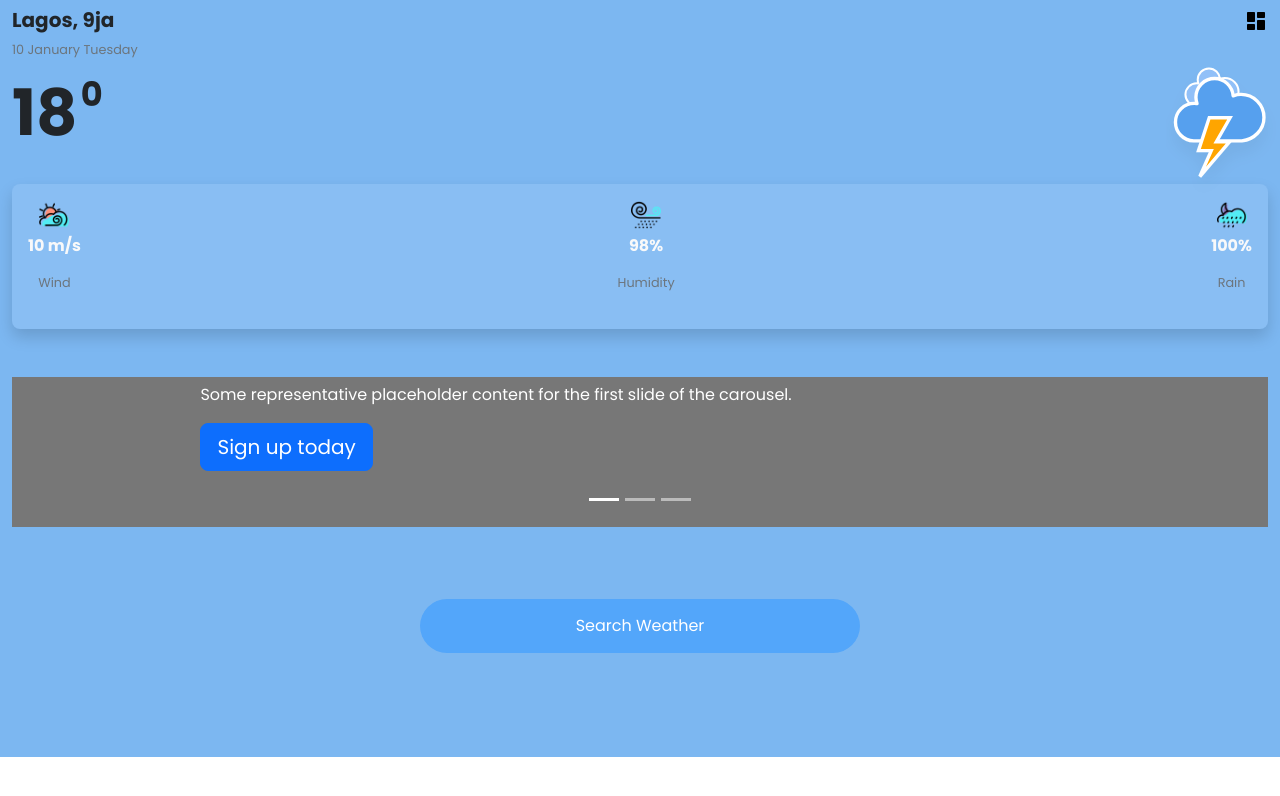
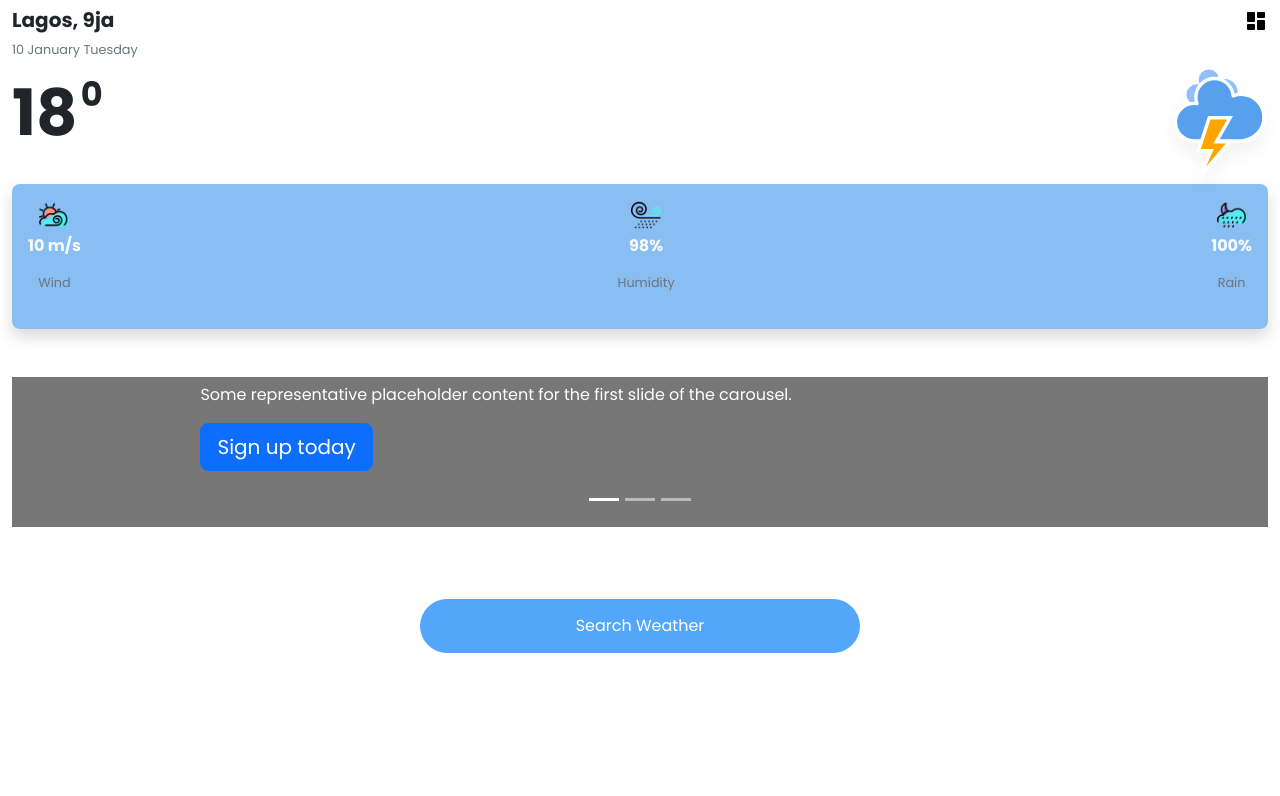
Before and after one commit to fatboy0112/react-weather-app, a React (Create React App) app: page /weather in a window 1280 px wide. Shown: the top 796 px of the page. Built offline with nearby package versions, Linux system fonts and the light colour scheme; no server answers.

Commit message:
Added the custom footer styles

```diff
--- a/src/components/footer.jsx
+++ b/src/components/footer.jsx
@@ -4,9 +4,12 @@ import UtilityComponent from "./utilityFooterComponet";
 
 
 const Footer = () =>{
+    const customFooterStyle = {
+        "zIndex":"10"
+    }
     return (
 
-        <div className = "m-auto d-flex align-items-center justify-content-center d-md-none">
+        <div className = "m-auto d-flex align-items-center justify-content-center d-md-none" style={customFooterStyle}>
 
         <UtilityComponent/>
         <footer className="d-flex align-items-center justify-content-center footer-nav-container">
--- a/src/pages/Weather.jsx
+++ b/src/pages/Weather.jsx
@@ -20,7 +20,7 @@ const WeatherApp = () =>{
     }
     return (
         <React.Fragment>
-            <div className="container-fluid d-flex flex-column py-2 brand-secondary-color" style={{"overflowX":"hidden"}}>
+            <div className="container-fluid d-flex flex-column py-2 " style={{"overflowX":"hidden"}}>
 
                 <section className="app-header d-flex justify-content-between">
                     <section className="city-locaton">
```
